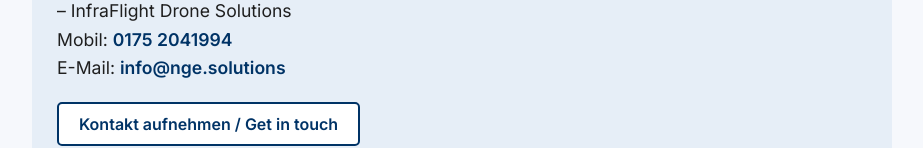
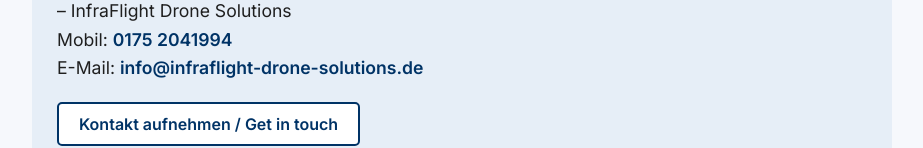
Before and after one commit to NilsNetzer/infraflight, a plain HTML site: page index.html in a window 1280 px wide. Shown: the part 1329-1477 px from the top of the page, without its empty margins (178-1101 px from the left). Drawn offline with Linux system fonts and the light colour scheme.

Commit message:
Add files via upload

```diff
--- a/index.html
+++ b/index.html
@@ -131,8 +131,8 @@
       <h2 class="de">Kontakt</h2><h2 class="en">Contact</h2>
       <p><strong>Nils Netzer</strong><br><span class="de">Inhaber</span><span class="en">Owner</span> – InfraFlight Drone Solutions</p>
       <p>Mobil: <a href="tel:+491752041994">0175 2041994</a><br />
-         E-Mail: <a href="mailto:info@nge.solutions">info@nge.solutions</a></p>
-      <a class="button" href="mailto:info@nge.solutions">Kontakt aufnehmen / Get in touch</a>
+         E-Mail: <a href="mailto:info@infraflight-drone-solutions.de">info@infraflight-drone-solutions.de</a></p>
+      <a class="button" href="mailto:info@infraflight-drone-solutions.de">Kontakt aufnehmen / Get in touch</a>
     </section>
 
     <footer>
```
